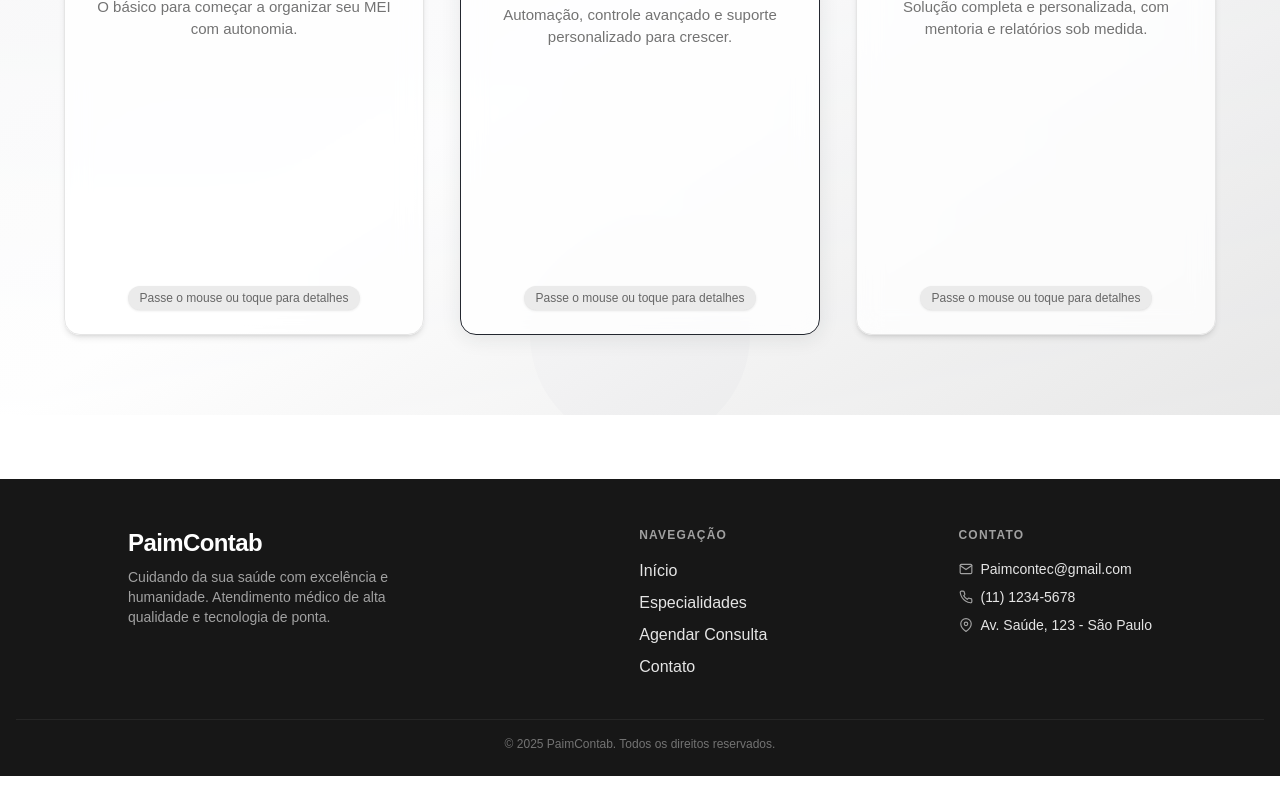
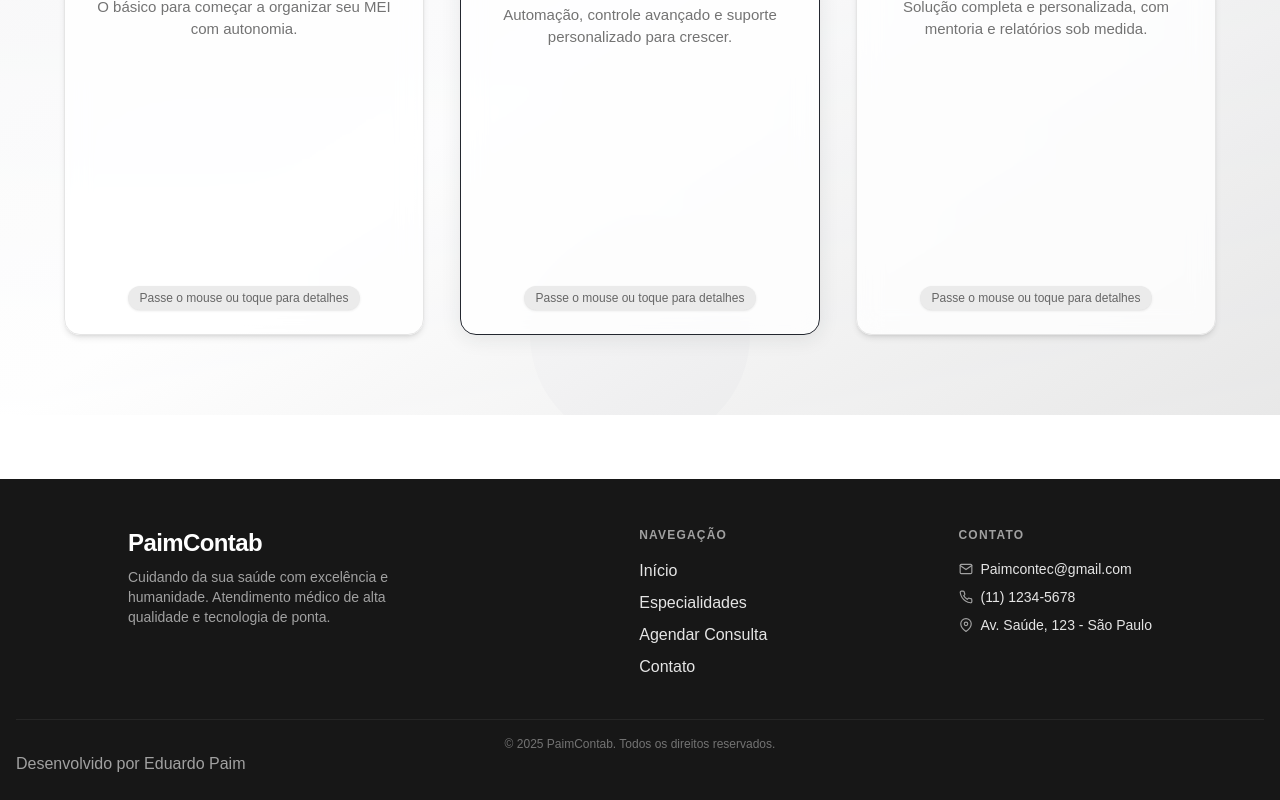
Before and after one commit to Edu-2de/PaimContab, a Next.js app in the folder frontend/: page / in a window 1280 px wide. Shown: the part 3355-4155 px from the top of the page. Before the commit the page ends 4131 px from the top, so only its background shows below. Built offline with nearby package versions, Linux system fonts and the light colour scheme.

Commit message:
refactor: Add developer credit to footer1 component

```diff
--- a/frontend/src/components/footer1.tsx
+++ b/frontend/src/components/footer1.tsx
@@ -37,6 +37,8 @@ export default function Footer1() {
       <div className="mt-10 border-t border-neutral-800 pt-4 text-center text-xs text-neutral-500">
         © {new Date().getFullYear()} PaimContab. Todos os direitos reservados.
       </div>
+        <span className="text-neutral-400">Desenvolvido por Eduardo Paim</span>
+
     </footer>
   );
 }
```
